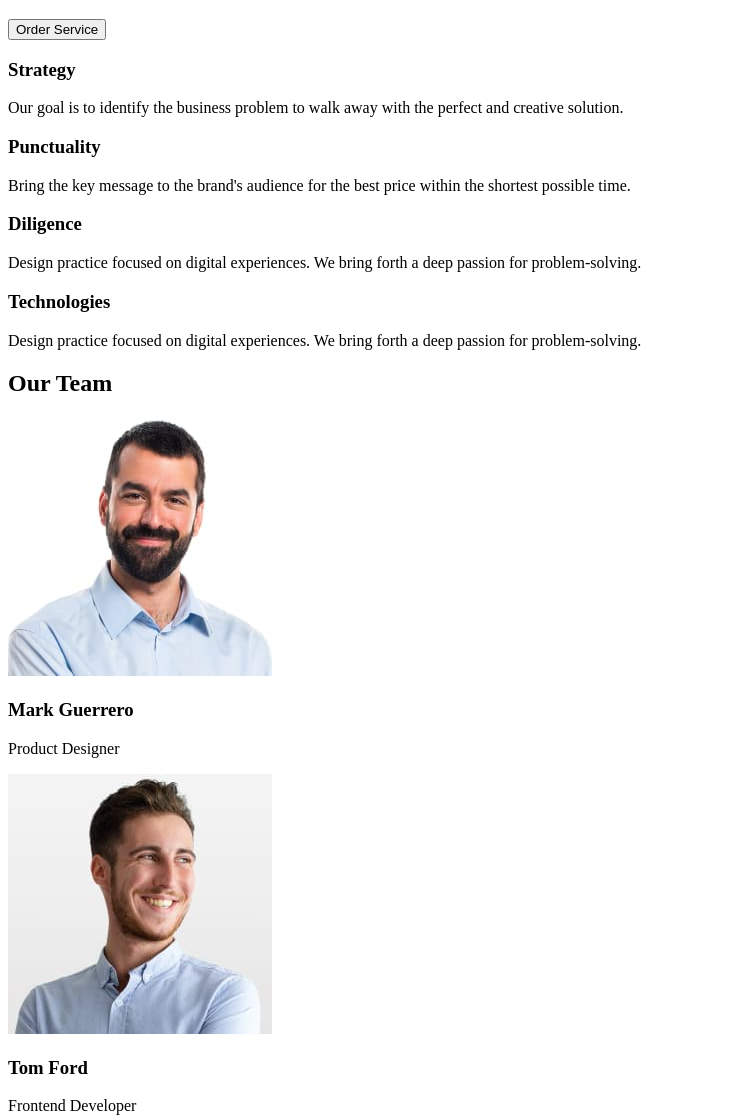
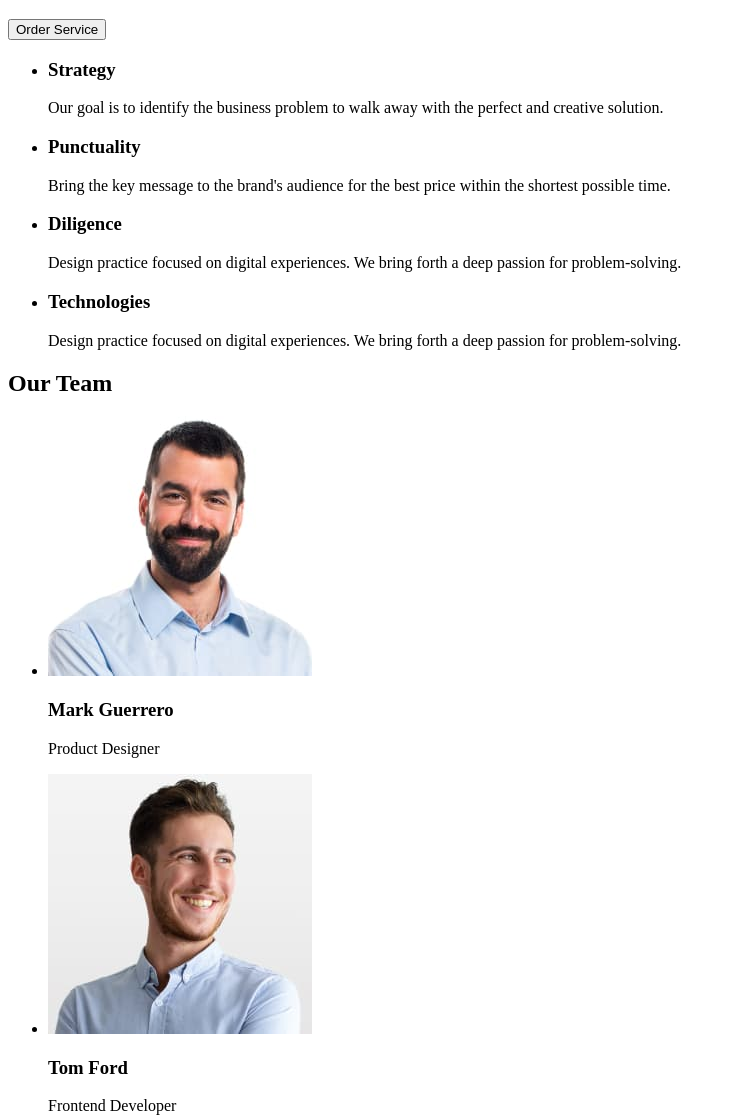
Before and after one commit to fulaytar/goit-markup-hw-06, a plain HTML site: page index.html in a window 1280 px wide. Shown: the part 123-1241 px from the top of the page, without its empty margins (0-736 px from the left). Drawn offline with Linux system fonts and the light colour scheme.

Commit message:
fix 0.11

```diff
--- a/index.html
+++ b/index.html
@@ -29,41 +29,44 @@
       <!--Кінець темного прямокутника-->
       <!--Прямокутник білий-->
       <section class="feature 1-2-3-4">
-        <div class="feature 1">
+        <ul>
+        <li><div class="feature 1">
           <h3>Strategy</h3>
           <p>
             Our goal is to identify the business problem to walk away with the
             perfect and creative solution.
           </p>
-        </div>
-        <div class="feature 2">
+        </div></li>
+        <li><div class="feature 2">
           <h3>Punctuality</h3>
           <p>
             Bring the key message to the brand's audience for the best price
             within the shortest possible time.
           </p>
-        </div>
-        <div class="feature 3">
+        </div></li>
+        <li><div class="feature 3">
           <h3>Diligence</h3>
           <p>
             Design practice focused on digital experiences. We bring forth a
             deep passion for problem-solving.
           </p>
-        </div>
-        <div class="feature 4">
+        </div></li>
+        <li><div class="feature 4">
           <h3>Technologies</h3>
           <p>
             Design practice focused on digital experiences. We bring forth a
             deep passion for problem-solving.
           </p>
-        </div>
+        </div></li>
+      </ul>
       </section>
       <!--Кінець білого прямокутника-->
       <!-- Our team-->
       <section>
         <div class="light-bg">
           <h2>Our Team</h2>
-          <div class="team-card-1">
+          <ul>
+          <li><div class="team-card-1">
             <img
               src="/images/img.jpg"
               alt="Mark Guerrero photo"
@@ -72,8 +75,8 @@
             />
             <h3>Mark Guerrero</h3>
             <p>Product Designer</p>
-          </div>
-          <div class="team-card-2">
+          </div></li>
+          <li><div class="team-card-2">
             <img
               src="/images/img (1).jpg"
               alt="Tom Ford photo"
@@ -82,8 +85,8 @@
             />
             <h3>Tom Ford</h3>
             <p>Frontend Developer</p>
-          </div>
-          <div class="team-card-3">
+          </div></li>
+          <li><div class="team-card-3">
             <img
               src="/images/img (2).jpg"
               alt="Camila Garcia photo"
@@ -92,8 +95,8 @@
             />
             <h3>Camila Garcia</h3>
             <p>Marketing</p>
-          </div>
-          <div class="team-card-4">
+          </div></li>
+          <li><div class="team-card-4">
             <img
               src="/images/img (3).jpg"
               alt="Daniel Wilson photo"
@@ -102,7 +105,8 @@
             />
             <h3>Daniel Wilson</h3>
             <p>UI Designer</p>
-          </div>
+          </div></li>
+        </ul>
           <!-- Our team end-->
         </div>
       </section>
```
